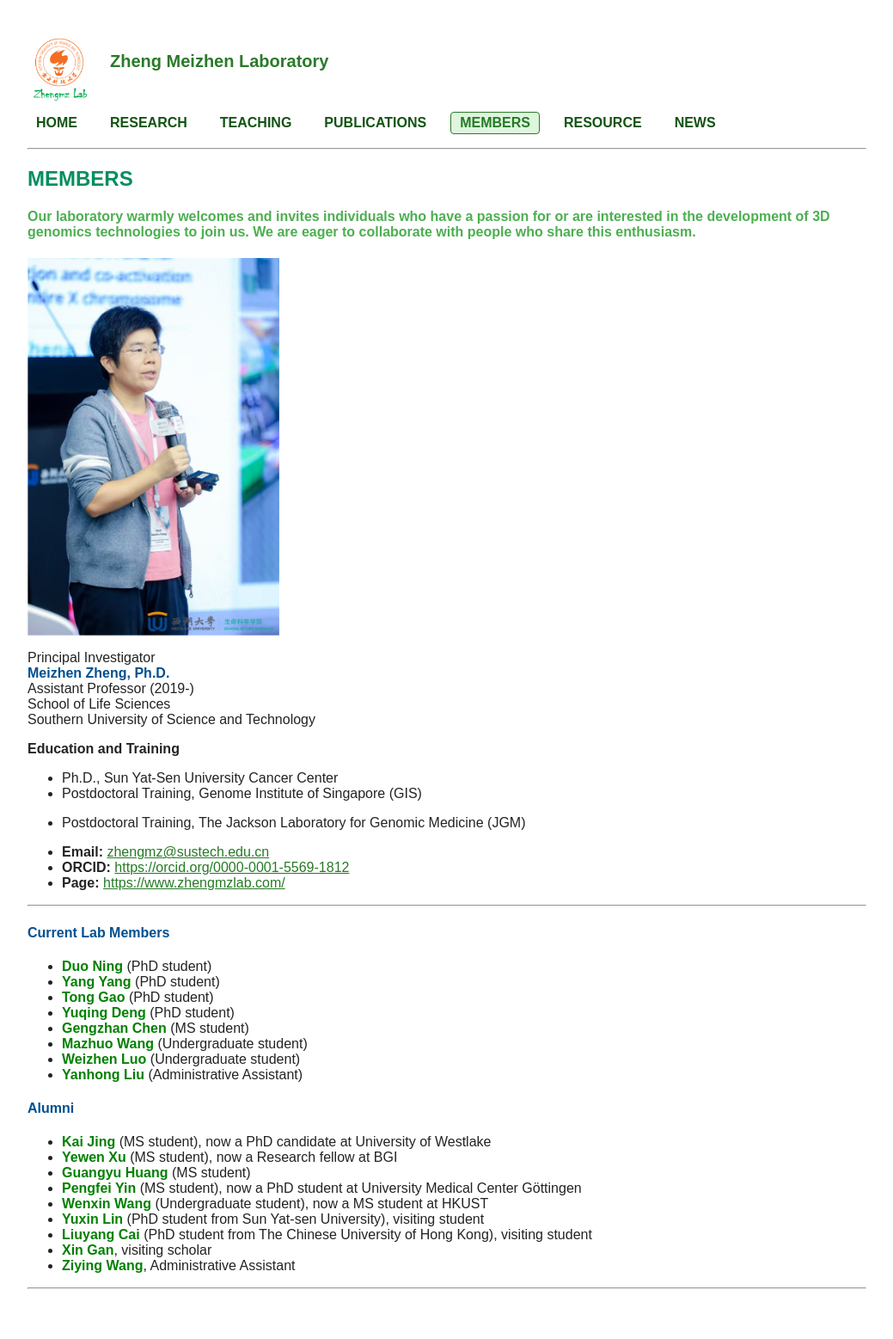
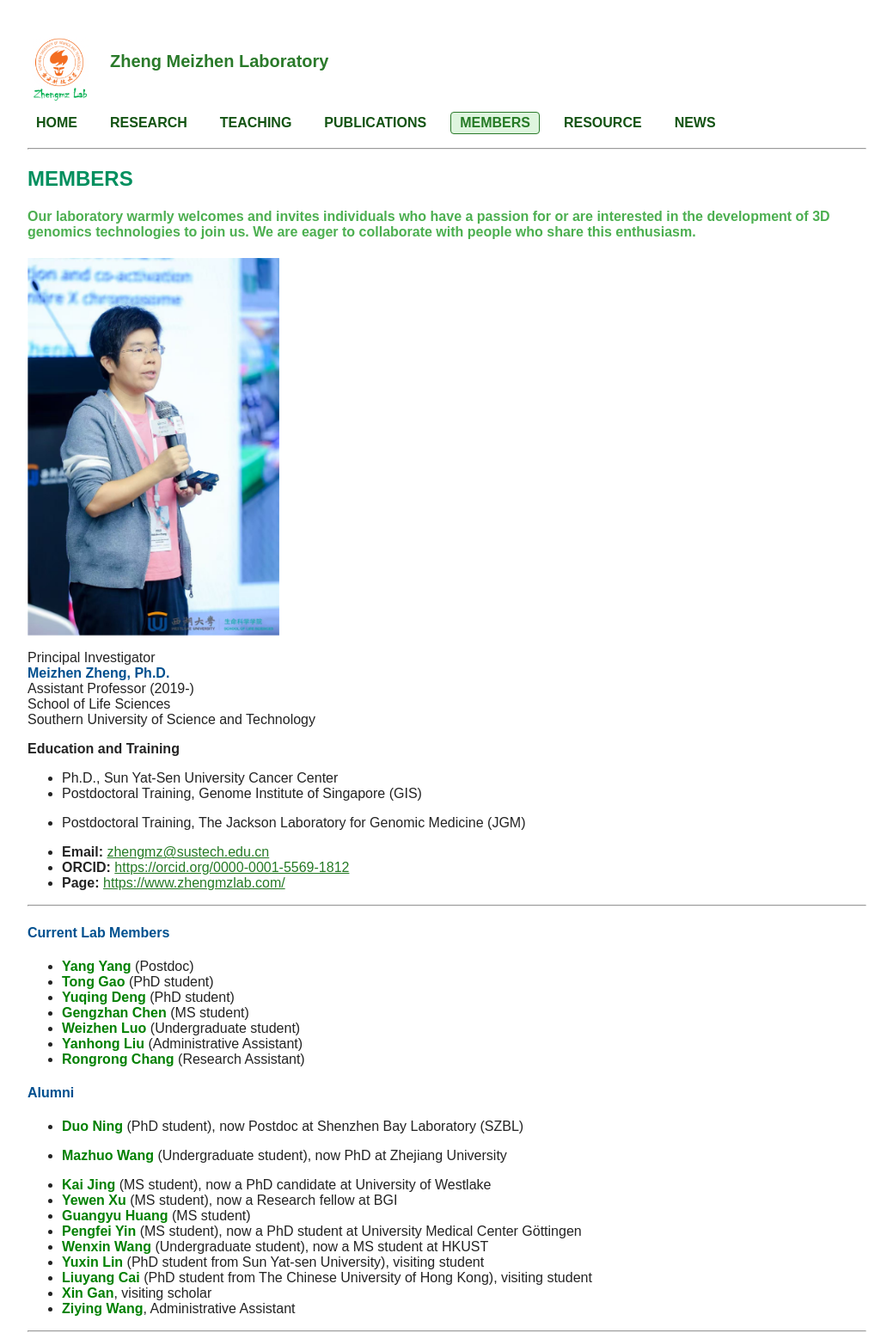
Before and after one commit to ZhengmzLab/zhengmzlab.github.io, a Jekyll site: the page built from members.md, in a window 1280 px wide. Shown: the whole page at 86% size, without its empty margins (120-1159 px from the left). Built offline with Jekyll 4.4.1, drawn with Linux system fonts in a browser that asks for light colours; comment, search, counter and statistics services are not loaded; before the commit the page ends 1507 px from its top, so only the background shows below that.

Commit message:
Update members.md

```diff
--- a/members.md
+++ b/members.md
@@ -31,16 +31,19 @@ Principal Investigator
 
 #### <span style="color:#00508f; font-weight:bold;">Current Lab Members</span>
 
-- <strong><span style="color:green;">Duo Ning</span></strong> (PhD student)
-- <strong><span style="color:green;">Yang Yang</span></strong> (PhD student)
+- <strong><span style="color:green;">Yang Yang</span></strong> (Postdoc)
 - <strong><span style="color:green;">Tong Gao</span></strong> (PhD student)
 - <strong><span style="color:green;">Yuqing Deng</span></strong> (PhD student)
 - <strong><span style="color:green;">Gengzhan Chen</span></strong> (MS student)
-- <strong><span style="color:green;">Mazhuo Wang</span></strong> (Undergraduate student)
 - <strong><span style="color:green;">Weizhen Luo</span></strong> (Undergraduate student)
 - <strong><span style="color:green;">Yanhong Liu</span></strong> (Administrative Assistant)
+- <strong><span style="color:green;">Rongrong Chang</span></strong> (Research Assistant)
+
 
 #### <span style="color:#00508f; font-weight:bold;">Alumni</span>
+
+- <strong><span style="color:green;">Duo Ning</span></strong> (PhD student), now Postdoc at Shenzhen Bay Laboratory (SZBL)
+- <strong><span style="color:green;">Mazhuo Wang</span></strong> (Undergraduate student), now PhD at Zhejiang University
 
 - <strong><span style="color:green;">Kai Jing</span></strong> (MS student), now a PhD candidate at University of Westlake
 - <strong><span style="color:green;">Yewen Xu</span></strong> (MS student), now a Research fellow at BGI
```
